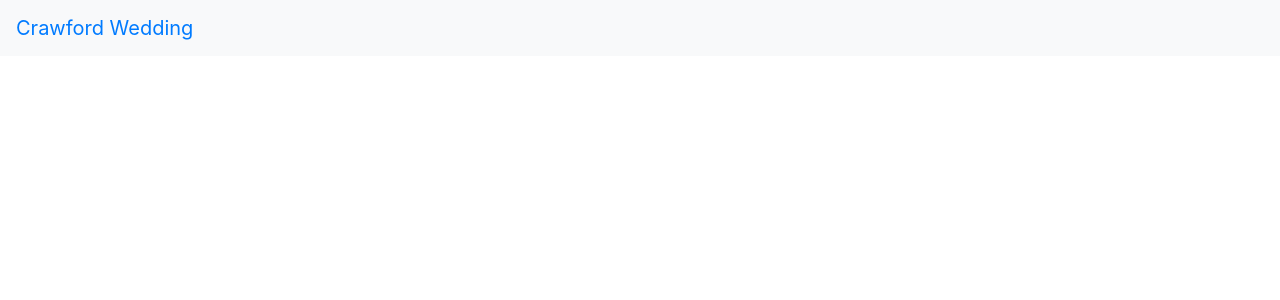
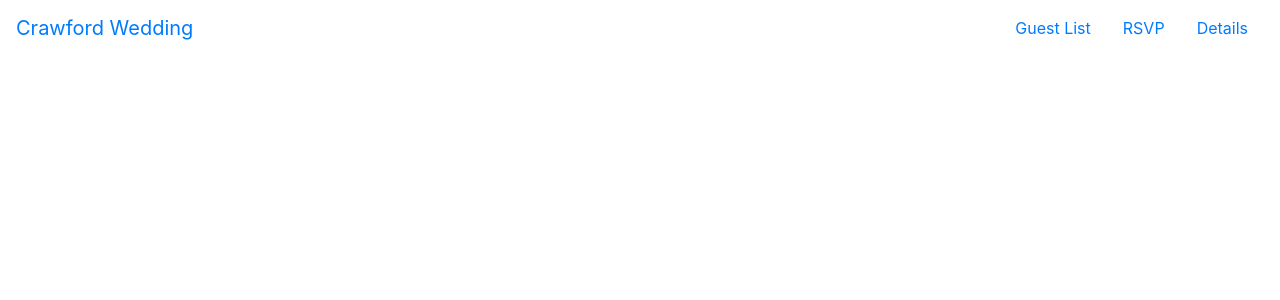
Before and after one commit to torianne02/crawford-wedding-frontend, a React (Create React App) app: page / in a window 1280 px wide. Shown: the top 300 px of the page. Built offline with nearby package versions, Linux system fonts and the light colour scheme.

Commit message:
continues work on NavBar

```diff
--- a/src/components/NavBar.js
+++ b/src/components/NavBar.js
@@ -3,10 +3,18 @@ import { Navbar, NavbarBrand, NavItem, NavLink, Nav } from 'reactstrap';
 
 const NavBar = () => {
   return (
-    <Navbar color="light">
+    <Navbar>
       <NavbarBrand href="/">Crawford Wedding</NavbarBrand>
       <Nav className="nav">
-
+        <NavItem>
+          <NavLink href="/attending">Guest List</NavLink>
+        </NavItem>
+        <NavItem>
+          <NavLink href="/rsvp">RSVP</NavLink>
+        </NavItem>
+        <NavItem>
+          <NavLink href="/details">Details</NavLink>
+        </NavItem>
       </Nav>
     </Navbar>
   )
```
